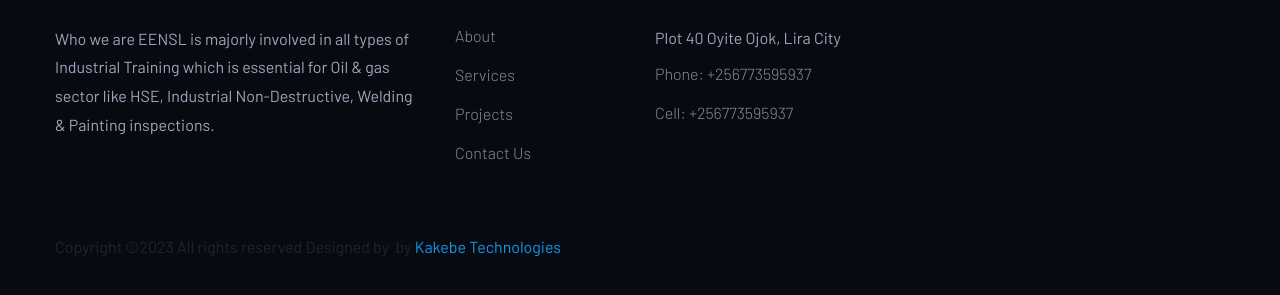
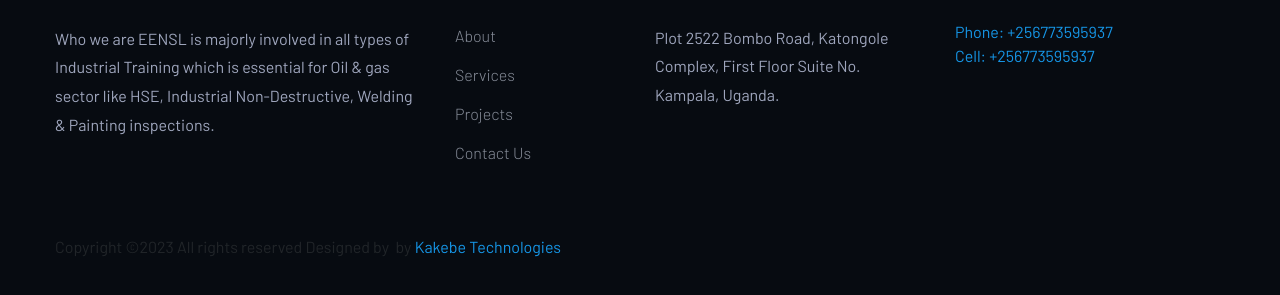
Before and after one commit to KaKebe-Technologies-Limited/EENSL, a plain HTML site: page about.html in a window 1280 px wide. Shown: the part 2912-3207 px from the top of the page. Drawn offline with Linux system fonts and the light colour scheme; some icons are missing.

Commit message:
updates on links

```diff
--- a/about.html
+++ b/about.html
@@ -334,12 +334,10 @@ EENSL is majorly involved in all types of Industrial Training which is essential
                                 <div class="footer-tittle">
                                     <h4>Contact</h4>
                                     <div class="footer-pera">
-                                        <p class="info1">Plot 40 Oyite Ojok, Lira City</p>
+                                        <p class="info1">Plot 2522 Bombo Road, Katongole Complex, First Floor Suite No.
+Kampala, Uganda.</p>
                                     </div>
-                                    <ul>
-                                        <li><a href="#">Phone: +256773595937</a></li>
-                                        <li><a href="#">Cell: +256773595937</a></li>
-                                    </ul>
+
                                 </div>
                             </div>
                         </div>
@@ -354,6 +352,11 @@ EENSL is majorly involved in all types of Industrial Training which is essential
                                                 <button type="submit" name="submit" id="newsletter-submit" class="email_icon newsletter-submit button-contactForm">
                                                     SIGN UP
                                                 </button>
+                                                <br>
+                                                <ul>
+                                                    <li><a href="tel:+256773595937">Phone: +256773595937</a></li>
+                                                    <li><a href="tel:+256773595937 ">Cell: +256773595937</a></li>
+                                                </ul>
                                             </div>
                                             <div class="mt-10 info"></div>
                                         </form>
```
Also changed, not shown: blog.html (+2 -1 lines), contact.html (+7 -5 lines), index.html (+8 -6 lines), inspection.html (+2 -1 lines), ndt.html (+2 -1 lines), prod.html (+2 -1 lines), products.html (+2 -1 lines), project.html (+2 -1 lines), project_details.html (+2 -1 lines), services-painting.html (+2 -1 lines), services-welding.html (+2 -1 lines), services.html (+2 -1 lines), services_details.html (+2 -1 lines), trainings.html (+2 -1 lines).
